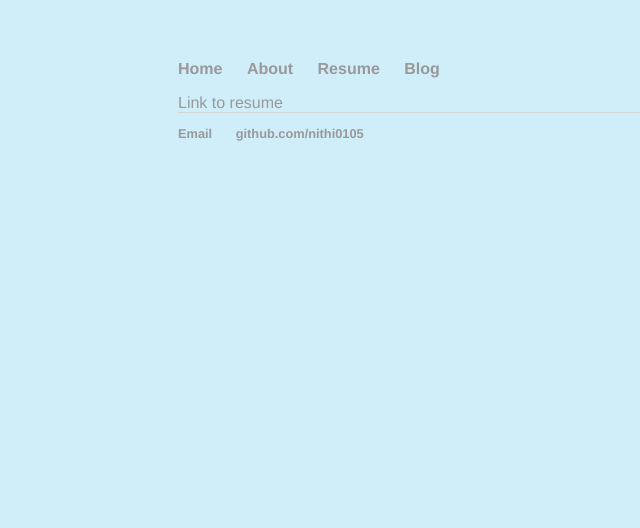
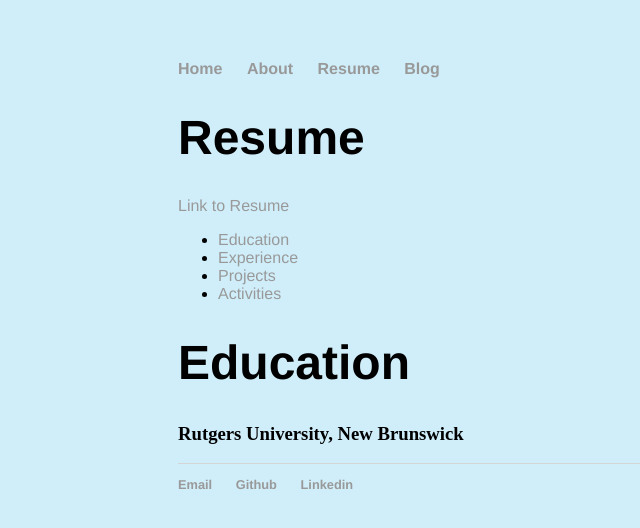
Before and after one commit to nithi0105/nithi0105.github.io, a Jekyll site: the page built from resume/index.html, in a window 1280 px wide. Shown: the top 528 px of the page, without its empty margins (14-654 px from the left). Built offline with Jekyll 4.4.1, drawn with Linux system fonts in a browser that asks for light colours.

Commit message:
education

```diff
--- a/_layouts/default.html
+++ b/_layouts/default.html
@@ -22,7 +22,8 @@
 			<footer>
 	    		<ul>
 	        		<li><a href="mailto:nithik181@gmail.com">Email</a></li>
-	        		<li><a href="https://github.com/nithi0105">github.com/nithi0105</a></li>
+	        		<li><a href="https://github.com/nithi0105">Github</a></li>
+	        		<li><a href="https://www.linkedin.com/in/nithi-kumar">Linkedin</a></li>
 				</ul>
 			</footer>
 		</body>
--- a/css/main.css
+++ b/css/main.css
@@ -47,3 +47,7 @@ ul.posts {
 ul.posts li {
     list-style: none;
 }
+
+ul.resume li{
+    display:inline;
+}
--- a/resume/index.html
+++ b/resume/index.html
@@ -2,5 +2,15 @@
 layout: default
 title: Nithi Kumar Resume
 ---
-
-<a href="Nithi-Kumar-resume.pdf" target="_blank">Link to resume</a>
+<h1>Resume</h1>
+<a href="Nithi-Kumar-resume.pdf" target="_blank">Link to Resume</a>
+<ul>
+	<li><a href="#Education">Education</a></li>
+	<li><a href="#Experience">Experience</a></li>
+	<li><a href="#Projects">Projects</a></li>
+	<li><a href="#Activities">Activities</a></li>
+</ul>
+<div class = "Education">
+	<h1>Education</h1>
+	<h3>Rutgers University, New Brunswick</h3>
+</div>
```
